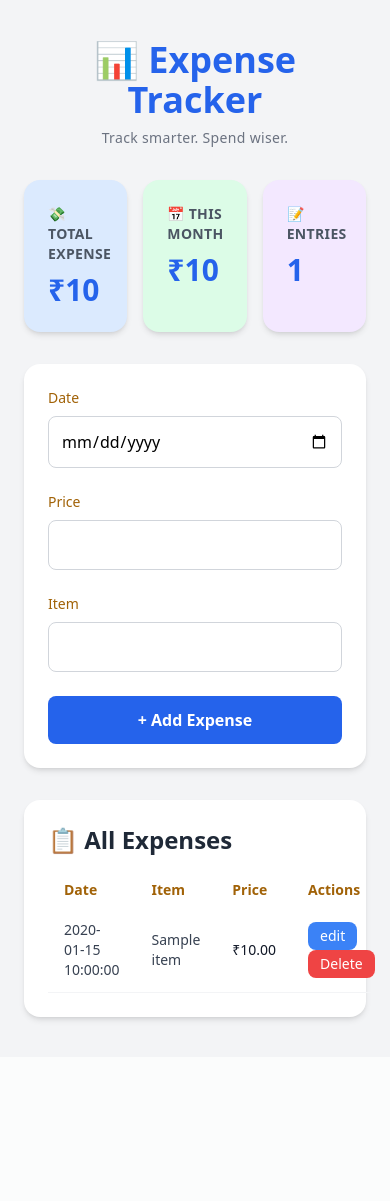
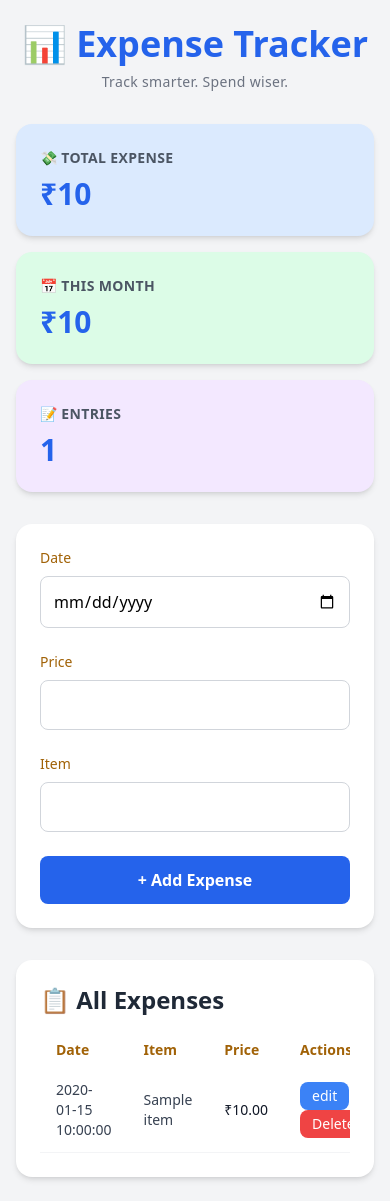
Before and after one commit to daxi-parmar/expense-tracker, a Flask app: template templates/index.html in a window 390 px wide. Before the commit the page ends 1023 px from the top, so only its background shows below. Run offline with Flask 3, Linux system fonts and the light colour scheme; the template is opened without the code that fills it: most values are stand-ins (such as "Sample title", 1, 10 or a date in 2020); some libraries are stand-ins or nearby versions.

Commit message:
Make expense tracker responsive

```diff
--- a/templates/index.html
+++ b/templates/index.html
@@ -10,7 +10,7 @@
         <title> Expense Tracker | Personal Finance Manager </title>
     </head>
     <body class="bg-gray-100">
-        <div class= "max-w-6xl mx-auto px-6 py-10">
+        <div class= "max-w-6xl mx-auto px-4 sm:px-6 py-6 sm:py-10">
 
         <div class="header">
             <h1 class="text-4xl font-bold text-blue-600 text-center mb-2">
@@ -21,7 +21,7 @@
             </p>
         </div>
 
-        <div class ="dashboard grid grid-cols-3 gap-4 mb-8">
+        <div class ="dashboard grid grid-cols-1 md:grid-cols-3 gap-4 mb-8">
             <div class="bg-blue-100 rounded-2xl shadow-md p-6
                         transition-all duration-300
                         hover:shadow-xl hover:-translate-y-1">
@@ -121,7 +121,7 @@
         </h2>
 
         {% if expenses %}
-
+        <div class="overflow-x-auto">
         <table class="w-full border-collapse">
 
         <tr  class="hover:bg-gray-50 transition duration-200">
@@ -130,6 +130,7 @@
             <th class="px-4 py-2 text-left text-sm font-semibold text-yellow-700">Price</th>
             <th class="px-4 py-2 text-left text-sm font-semibold text-yellow-700">Actions</th>
         </tr>
+
 
         {% for expense in expenses %}
 
@@ -164,11 +165,9 @@
 
             </td>
         </tr>
-
         {% endfor %}
-
         </table>
-
+        </div>
         {% else %}
         <div class="text-center py-12">
 
@@ -184,9 +183,8 @@
                 Start by adding your first expense above.
             </p>
         </div>
+        </div>
         {% endif %}
-        </div>
-
         </div>
     </body>
 </html>
```
Also changed, not shown: templates/edit.html (deleted, +0 -26 lines).
